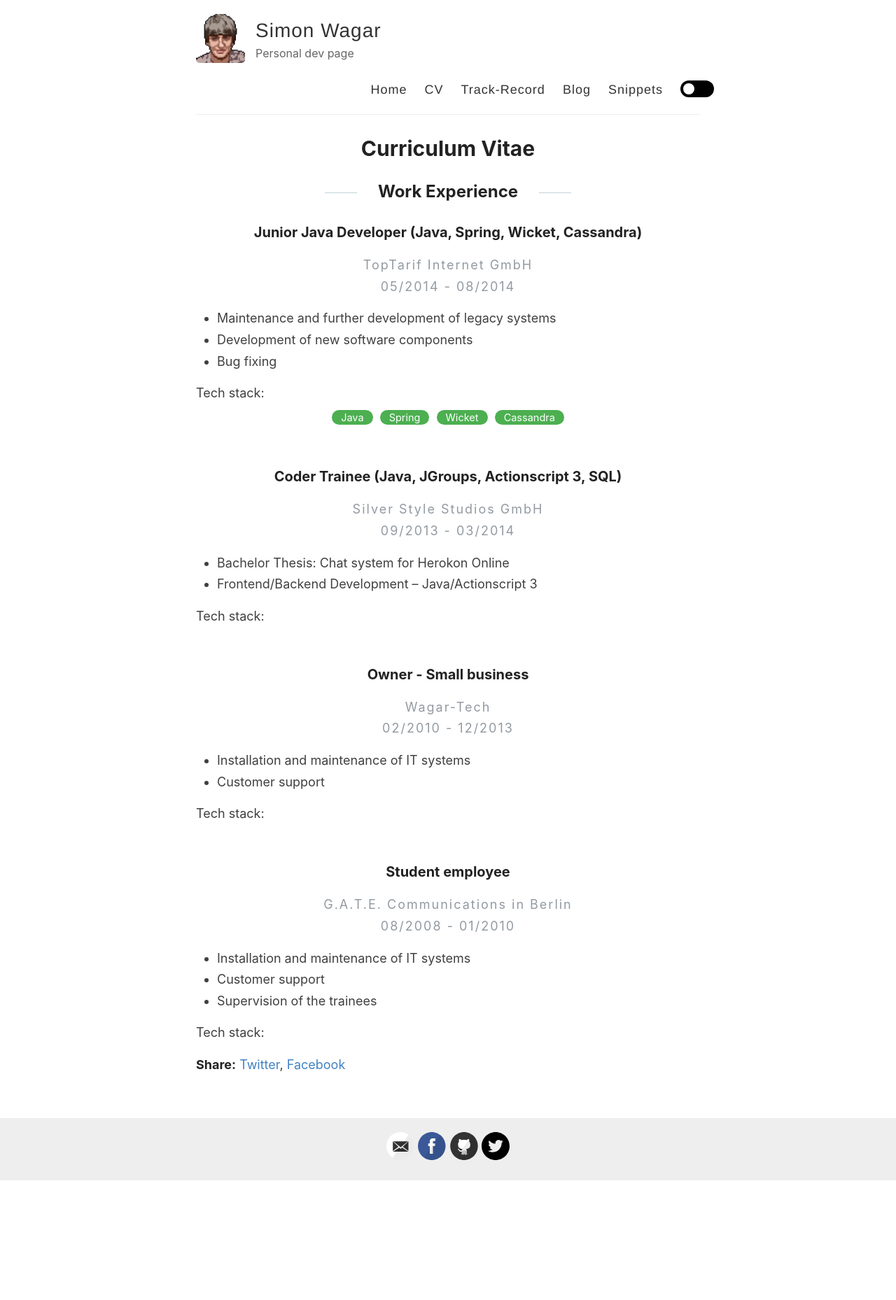
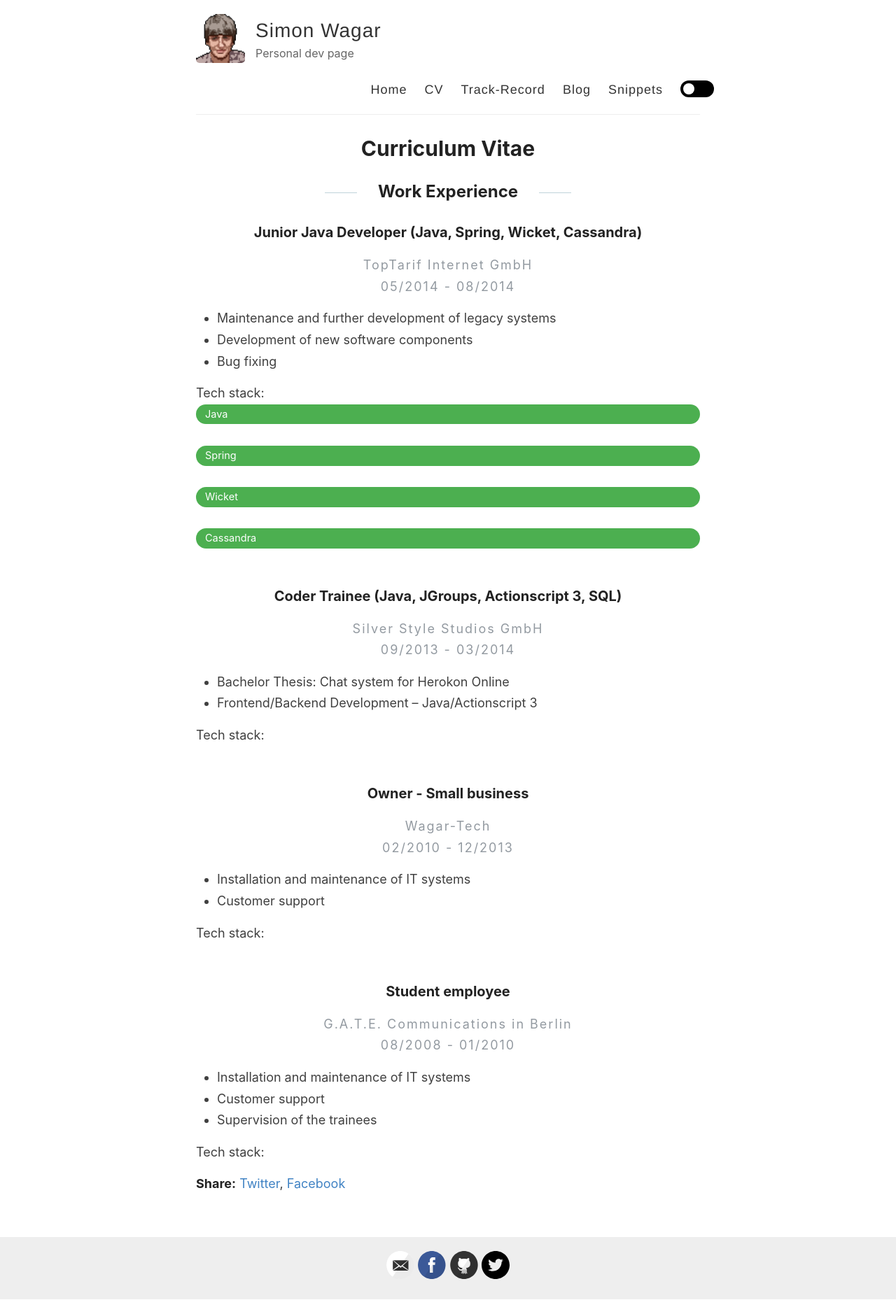
Before and after one commit to swagar/my-reverie, a Jekyll site: the page built from _pages/cv.md, in a window 1280 px wide. Shown: the whole page at 70% size. Built offline with Jekyll 4.4.1, drawn with Linux system fonts in a browser that asks for light colours; before the commit the page ends 1687 px from its top, so only the background shows below that.

Commit message:
work on cv

```diff
--- a/_pages/cv.md
+++ b/_pages/cv.md
@@ -17,11 +17,10 @@ title: Curriculum Vitae
         <div class="entry">
             {{ page.content }}
         </div>
-        Tech stack: <div class="post-tags">
-          {% for tech in page.tech_stack %}
-            <a>{{tech}}</a>{% unless forloop.last %}&nbsp;{% endunless %}
-          {% endfor %}
-        </div>
+        Tech stack:
+            {% for tech in page.tech_stack %}
+                <div class="tech-tags">{{tech}}</div>{% unless forloop.last %}&nbsp;{% endunless %}
+            {% endfor %}
     </article>
     {% unless forloop.last %}<br>{% endunless %}
 {% endfor %}
--- a/assets/style.scss
+++ b/assets/style.scss
@@ -754,6 +754,15 @@ Modules - reusable parts of our design
   color: #fff;
 }
 
+.tech-tags {
+  font-size: 14.5px;
+  padding: 2px 13px;
+  border: none;
+  background-color: #4CAF50;
+  border-radius: 50px;
+  color: #fff;
+}
+
 .pagination a, .pagination span {
   padding: 7px 18px;
   border: 1px solid #eee;
```
